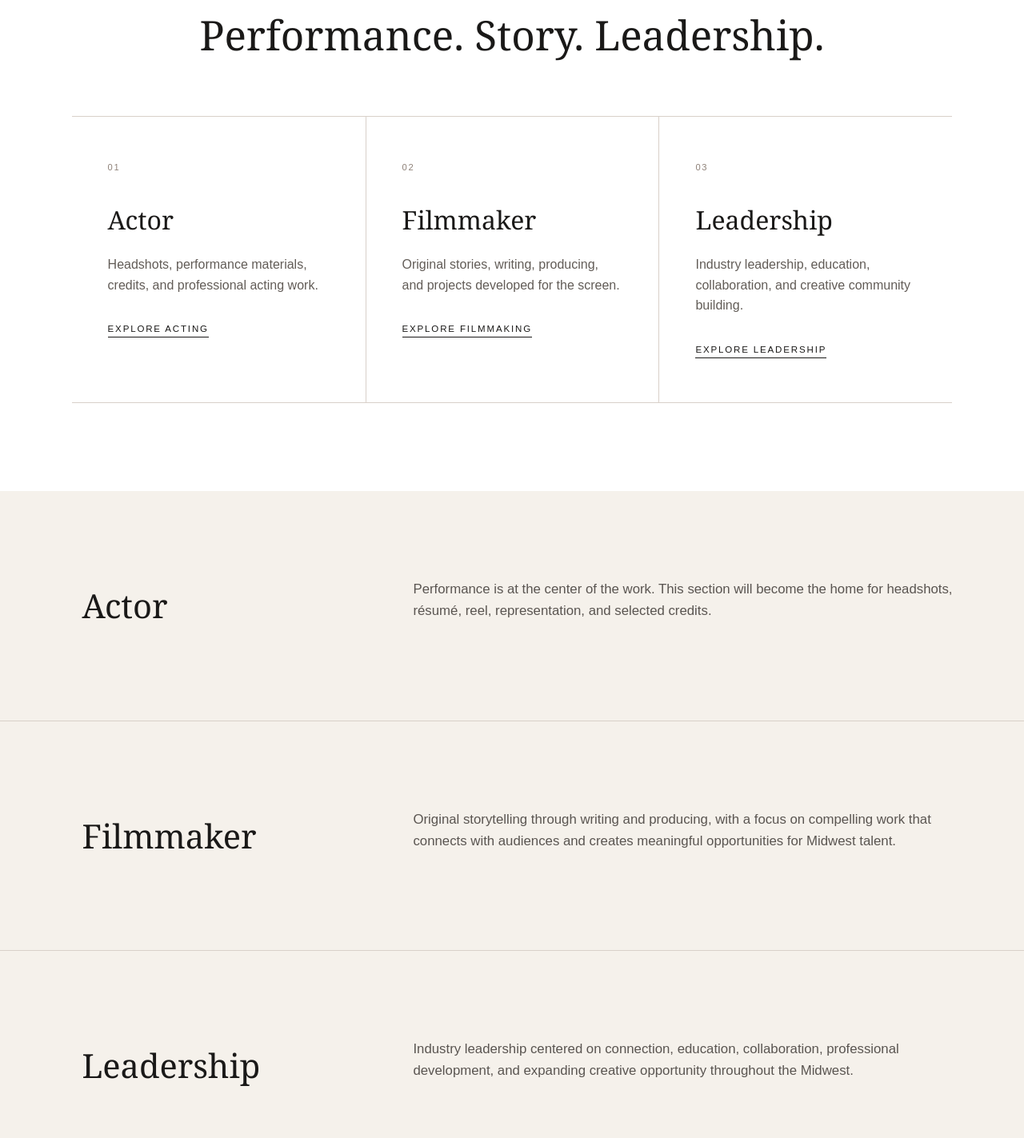
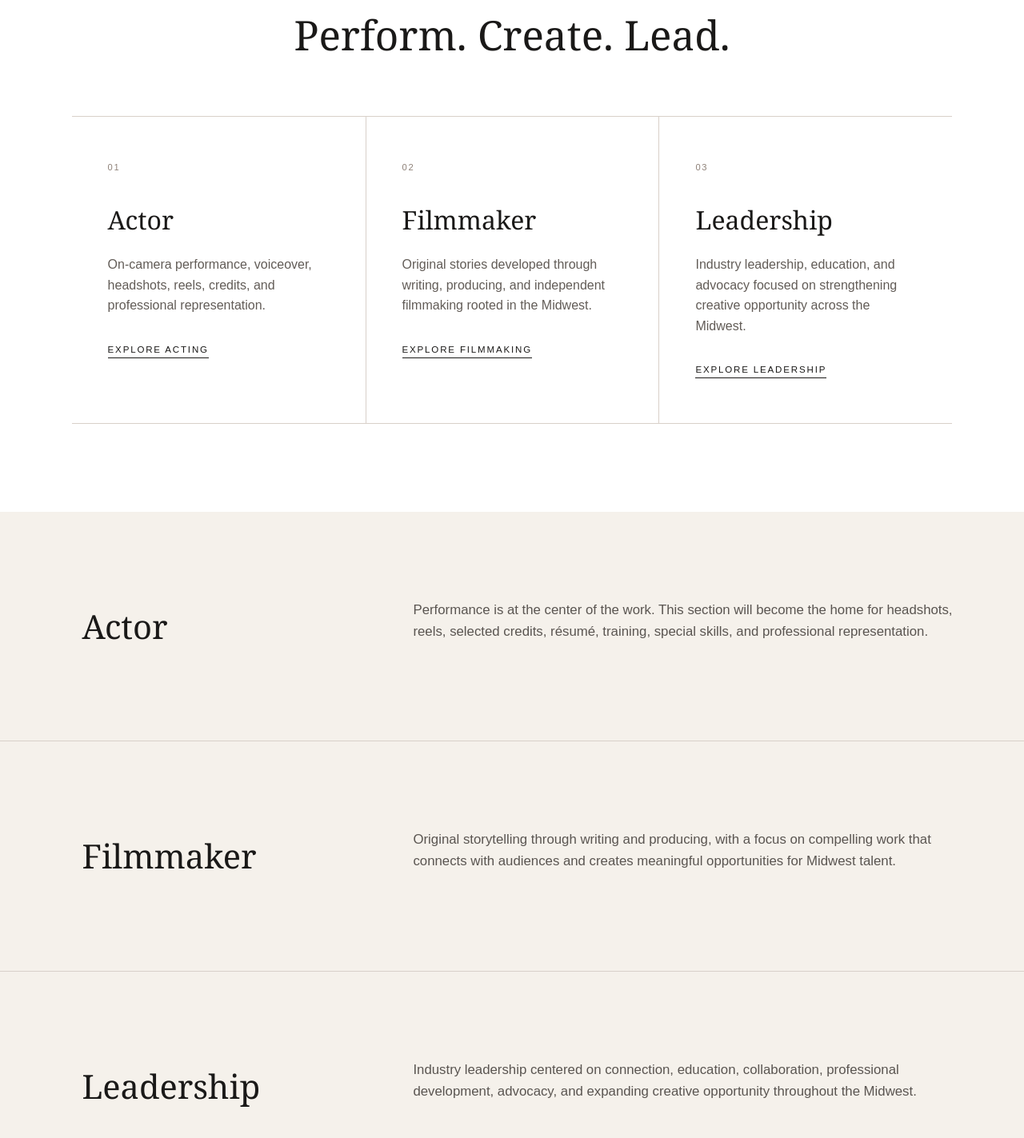
Before and after one commit to shannonlaine7/shannonlaine.com, a plain HTML site: page index.html in a window 1280 px wide. Shown: the part 938-2361 px from the top of the page at 80% size. Drawn offline with Linux system fonts and the light colour scheme.

Commit message:
Update Perform Create Lead section

```diff
--- a/index.html
+++ b/index.html
@@ -1,4 +1,4 @@
-      <!DOCTYPE html>
+<!DOCTYPE html>
 <html lang="en">
 
 <head>
@@ -186,7 +186,7 @@
 
 
     /* =========================
-       THREE PATHWAYS
+       PERFORM · CREATE · LEAD
     ========================== */
 
     .pathways {
@@ -491,7 +491,7 @@
 
 
 
-    <!-- PRIMARY AREAS -->
+    <!-- PERFORM · CREATE · LEAD -->
 
     <section class="pathways">
 
@@ -500,7 +500,7 @@
         <span>Explore</span>
 
         <h2>
-          Performance. Story. Leadership.
+          Perform. Create. Lead.
         </h2>
 
       </div>
@@ -508,6 +508,8 @@
 
       <div class="pathway-grid">
 
+
+        <!-- ACTOR CARD -->
 
         <article class="pathway">
 
@@ -520,7 +522,8 @@
           </h3>
 
           <p>
-            Headshots, performance materials, credits, and professional acting work.
+            On-camera performance, voiceover, headshots, reels, credits,
+            and professional representation.
           </p>
 
           <a class="text-link" href="#actor">
@@ -530,6 +533,8 @@
         </article>
 
 
+
+        <!-- FILMMAKER CARD -->
 
         <article class="pathway">
 
@@ -542,7 +547,8 @@
           </h3>
 
           <p>
-            Original stories, writing, producing, and projects developed for the screen.
+            Original stories developed through writing, producing,
+            and independent filmmaking rooted in the Midwest.
           </p>
 
           <a class="text-link" href="#filmmaker">
@@ -552,6 +558,8 @@
         </article>
 
 
+
+        <!-- LEADERSHIP CARD -->
 
         <article class="pathway">
 
@@ -564,7 +572,8 @@
           </h3>
 
           <p>
-            Industry leadership, education, collaboration, and creative community building.
+            Industry leadership, education, and advocacy focused on
+            strengthening creative opportunity across the Midwest.
           </p>
 
           <a class="text-link" href="#leadership">
@@ -589,8 +598,9 @@
       </h2>
 
       <p>
-        Performance is at the center of the work. This section will become the home
-        for headshots, résumé, reel, representation, and selected credits.
+        Performance is at the center of the work. This section will become
+        the home for headshots, reels, selected credits, résumé,
+        training, special skills, and professional representation.
       </p>
 
     </section>
@@ -606,9 +616,9 @@
       </h2>
 
       <p>
-        Original storytelling through writing and producing, with a focus on
-        compelling work that connects with audiences and creates meaningful
-        opportunities for Midwest talent.
+        Original storytelling through writing and producing, with a focus
+        on compelling work that connects with audiences and creates
+        meaningful opportunities for Midwest talent.
       </p>
 
     </section>
@@ -624,9 +634,9 @@
       </h2>
 
       <p>
-        Industry leadership centered on connection, education, collaboration,
-        professional development, and expanding creative opportunity throughout
-        the Midwest.
+        Industry leadership centered on connection, education,
+        collaboration, professional development, advocacy, and expanding
+        creative opportunity throughout the Midwest.
       </p>
 
     </section>
@@ -643,8 +653,8 @@
 
       <p>
         Shannon Laine is an actor, writer, and filmmaker based in St. Louis,
-        working across performance, original storytelling, filmmaking, and
-        creative industry leadership.
+        working across performance, original storytelling, filmmaking,
+        and creative industry leadership.
       </p>
 
     </section>
```
